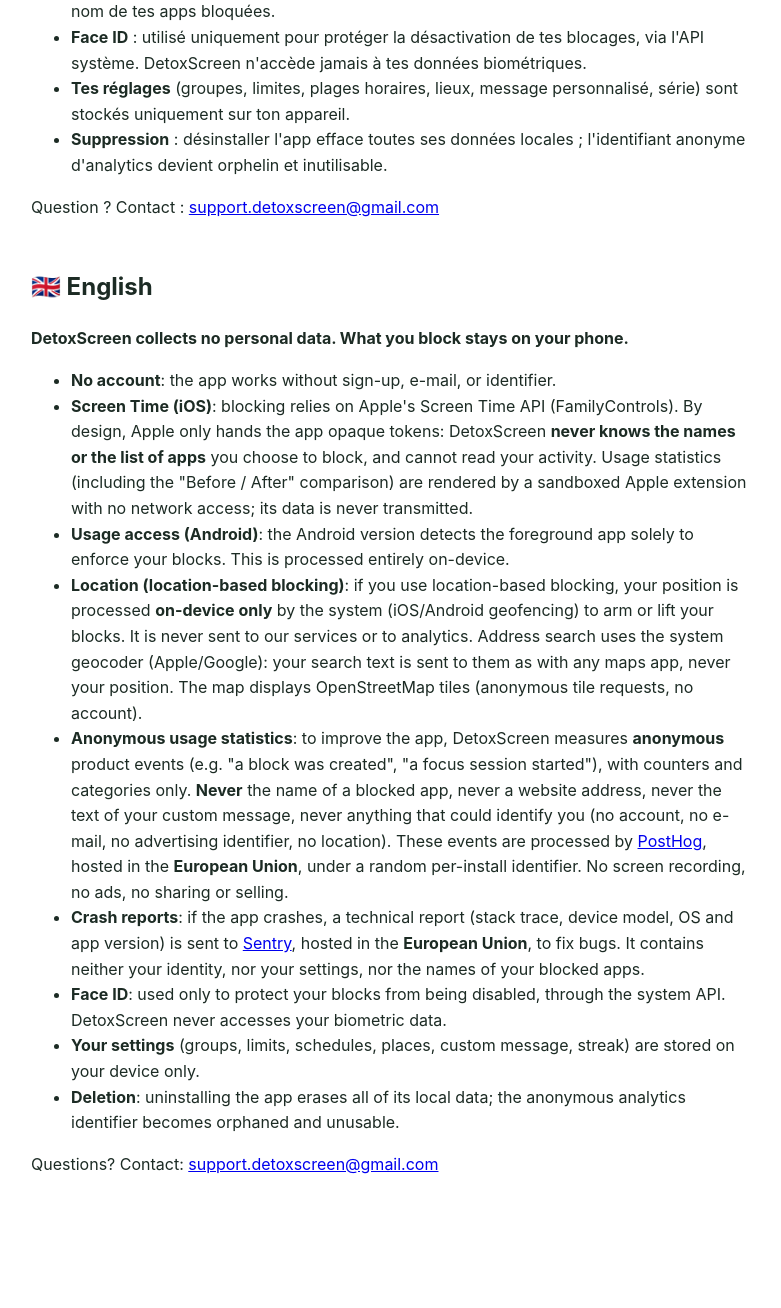
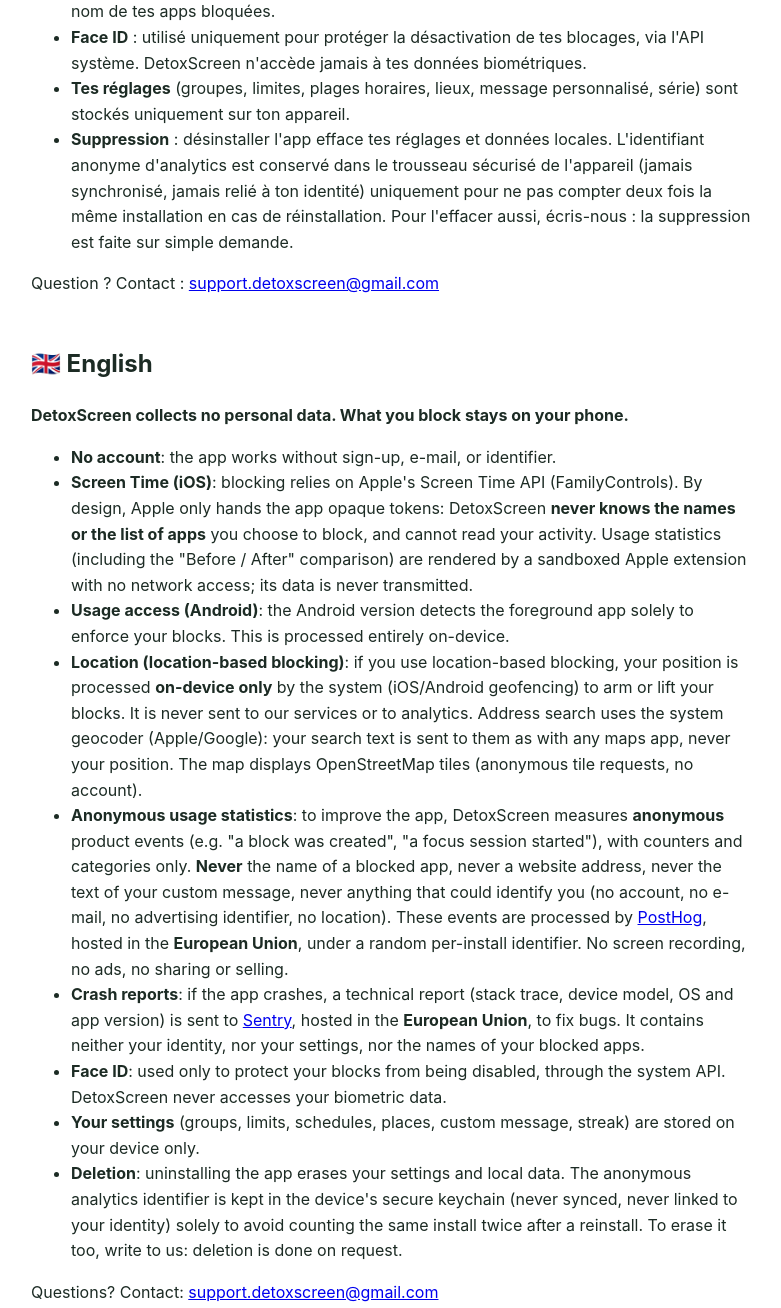
Before and after one commit to Tristan-hub/sober-site, a plain HTML site: page privacy.html in a window 1280 px wide. Shown: the part 1060-2368 px from the top of the page, without its empty margins (249-1030 px from the left). Before the commit the page ends 2277 px from the top, so only its background shows below. Drawn offline with Linux system fonts and the light colour scheme.

Commit message:
Politique : l'identifiant anonyme survit à la réinstallation (trousseau), effacement sur demande
Co-Authored-By: Claude Fable 5 <noreply@anthropic.com>

```diff
--- a/privacy.html
+++ b/privacy.html
@@ -52,8 +52,11 @@ auparavant « Sober » / DetoxScreen was previously named "Sober".</em></p>
       l'API système. DetoxScreen n'accède jamais à tes données biométriques.</li>
   <li><strong>Tes réglages</strong> (groupes, limites, plages horaires, lieux, message personnalisé, série)
       sont stockés uniquement sur ton appareil.</li>
-  <li><strong>Suppression</strong> : désinstaller l'app efface toutes ses données locales ; l'identifiant
-      anonyme d'analytics devient orphelin et inutilisable.</li>
+  <li><strong>Suppression</strong> : désinstaller l'app efface tes réglages et données locales.
+      L'identifiant anonyme d'analytics est conservé dans le trousseau sécurisé de l'appareil
+      (jamais synchronisé, jamais relié à ton identité) uniquement pour ne pas compter deux fois
+      la même installation en cas de réinstallation. Pour l'effacer aussi, écris-nous : la
+      suppression est faite sur simple demande.</li>
 </ul>
 <p>Question ? Contact : <a href="mailto:support.detoxscreen@gmail.com">support.detoxscreen@gmail.com</a></p>
 
@@ -88,8 +91,10 @@ auparavant « Sober » / DetoxScreen was previously named "Sober".</em></p>
       API. DetoxScreen never accesses your biometric data.</li>
   <li><strong>Your settings</strong> (groups, limits, schedules, places, custom message, streak) are stored
       on your device only.</li>
-  <li><strong>Deletion</strong>: uninstalling the app erases all of its local data; the anonymous analytics
-      identifier becomes orphaned and unusable.</li>
+  <li><strong>Deletion</strong>: uninstalling the app erases your settings and local data. The anonymous
+      analytics identifier is kept in the device's secure keychain (never synced, never linked to your
+      identity) solely to avoid counting the same install twice after a reinstall. To erase it too,
+      write to us: deletion is done on request.</li>
 </ul>
 <p>Questions? Contact: <a href="mailto:support.detoxscreen@gmail.com">support.detoxscreen@gmail.com</a></p>
 </body>
```
